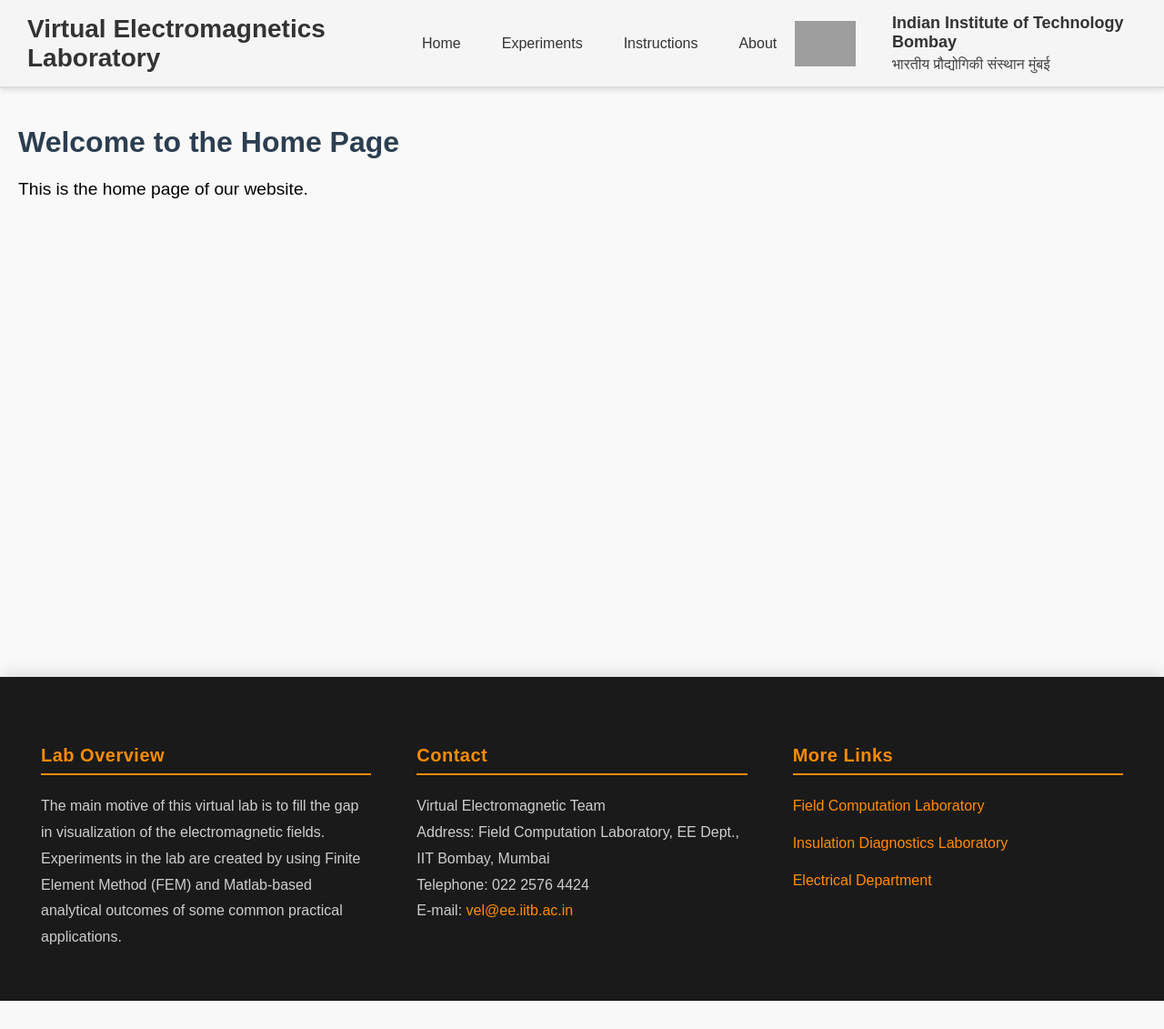
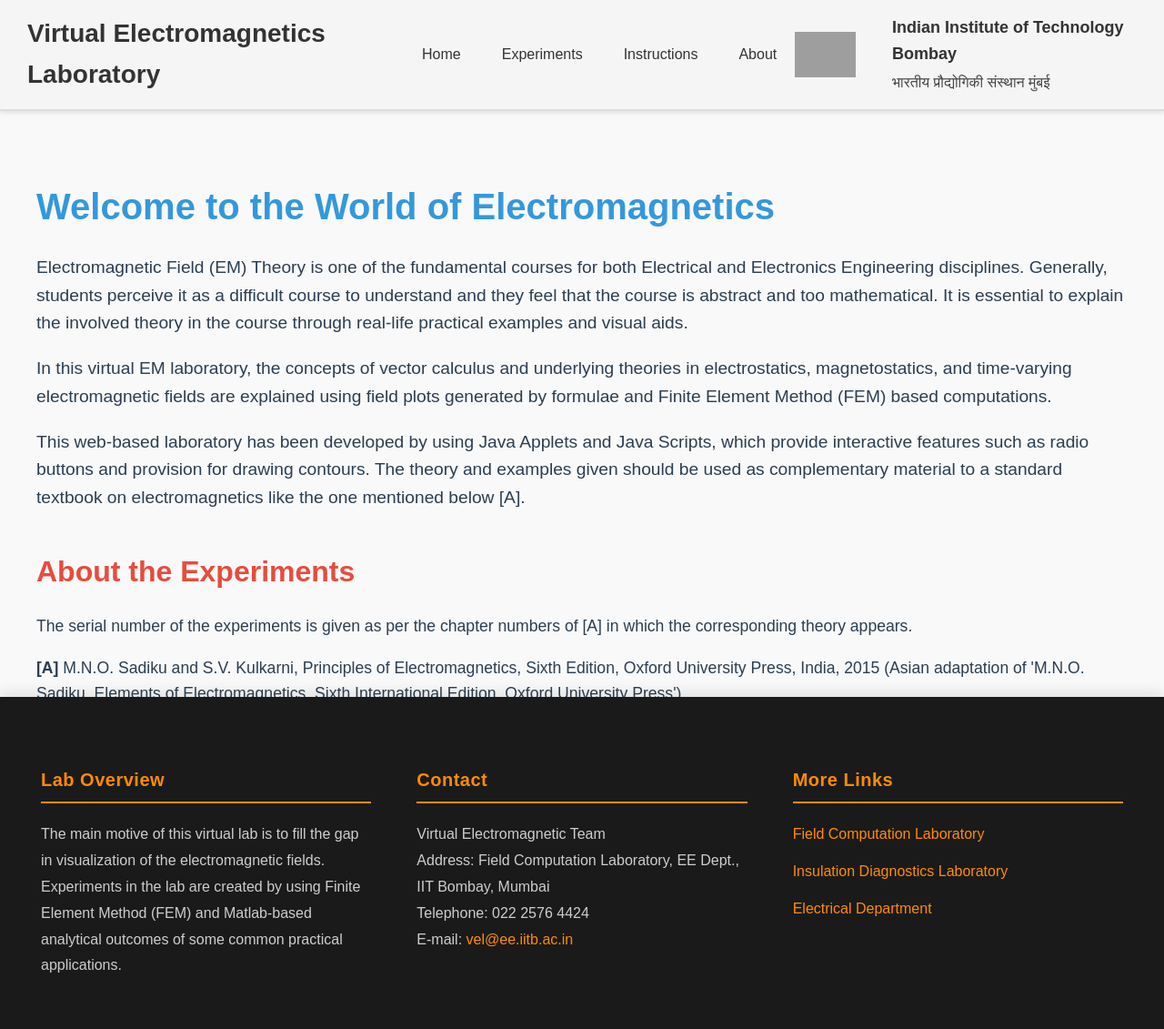
Before and after one commit to combustrrr/IITVELWebVerNew, a Flask app: page / in a window 1280 px wide. Shown: the whole page at 91% size. Before the commit the page ends 1100 px from the top, so only its background shows below. Run offline with Flask 3, Linux system fonts and the light colour scheme; some libraries are stand-ins or nearby versions; grey boxes are pictures that could not be loaded.

Commit message:
Revamp Home page layout and styling for enhanced user engagement; added structured sections for greeting and experiments with improved content and CSS integration.

```diff
--- a/backend/static/css/custom_home.css
+++ b/backend/static/css/custom_home.css
@@ -1,9 +1,30 @@
 /* Custom styles for the Home page */
-h1 {
-    color: #2c3e50;
+.home-container {
+    padding: 20px;
 }
 
-.welcome-message {
+.greeting-section {
+    margin-bottom: 40px;
+}
+
+.greeting-section h1 {
+    color: #3498db;
+    font-size: 2.5em;
+    margin-bottom: 20px;
+}
+
+.greeting-section p {
     font-size: 1.2em;
-    margin-top: 20px;
+    margin-bottom: 15px;
 }
+
+.experiments-section h2 {
+    color: #e74c3c;
+    font-size: 2em;
+    margin-bottom: 20px;
+}
+
+.experiments-section p {
+    font-size: 1.1em;
+    margin-bottom: 15px;
+}
--- a/backend/static/css/universal.css
+++ b/backend/static/css/universal.css
@@ -1,10 +1,13 @@
 /* Universal styles for the entire website */
 body {
-    font-family: Arial, sans-serif;
+    font-family: 'Arial', sans-serif;
     margin: 0;
     padding: 0;
     background-color: #f9f9f9;
+    color: #2c3e50;
+    line-height: 1.6;
 }
+
 
 /* Universal header styles */
 header {
--- a/backend/templates/index.html
+++ b/backend/templates/index.html
@@ -2,6 +2,35 @@
 {% block title %}Home{% endblock %}
 {% block content %}
 <link rel="stylesheet" href="{{ url_for('static', filename='css/custom_home.css') }}">
-<h1>Welcome to the Home Page</h1>
-<p class="welcome-message">This is the home page of our website.</p>
+
+<div class="home-container">
+    <section class="greeting-section">
+        <h1>Welcome to the World of Electromagnetics</h1>
+        <p>
+            Electromagnetic Field (EM) Theory is one of the fundamental courses for both Electrical and Electronics Engineering disciplines.
+            Generally, students perceive it as a difficult course to understand and they feel that the course is abstract and too mathematical.
+            It is essential to explain the involved theory in the course through real-life practical examples and visual aids.
+        </p>
+        <p>
+            In this virtual EM laboratory, the concepts of vector calculus and underlying theories in electrostatics, magnetostatics, and
+            time-varying electromagnetic fields are explained using field plots generated by formulae and Finite Element Method (FEM) based computations.
+        </p>
+        <p>
+            This web-based laboratory has been developed by using Java Applets and Java Scripts, which provide interactive features such as
+            radio buttons and provision for drawing contours. The theory and examples given should be used as complementary material to a
+            standard textbook on electromagnetics like the one mentioned below [A].
+        </p>
+    </section>
+
+    <section class="experiments-section">
+        <h2>About the Experiments</h2>
+        <p>
+            The serial number of the experiments is given as per the chapter numbers of [A] in which the corresponding theory appears.
+        </p>
+        <p>
+            <strong>[A]</strong> M.N.O. Sadiku and S.V. Kulkarni, Principles of Electromagnetics, Sixth Edition, Oxford University Press, India, 2015
+            (Asian adaptation of 'M.N.O. Sadiku, Elements of Electromagnetics, Sixth International Edition, Oxford University Press').
+        </p>
+    </section>
+</div>
 {% endblock %}
```
Also changed, not shown: frontend/src/pages/Home.js (+32 -13 lines).
